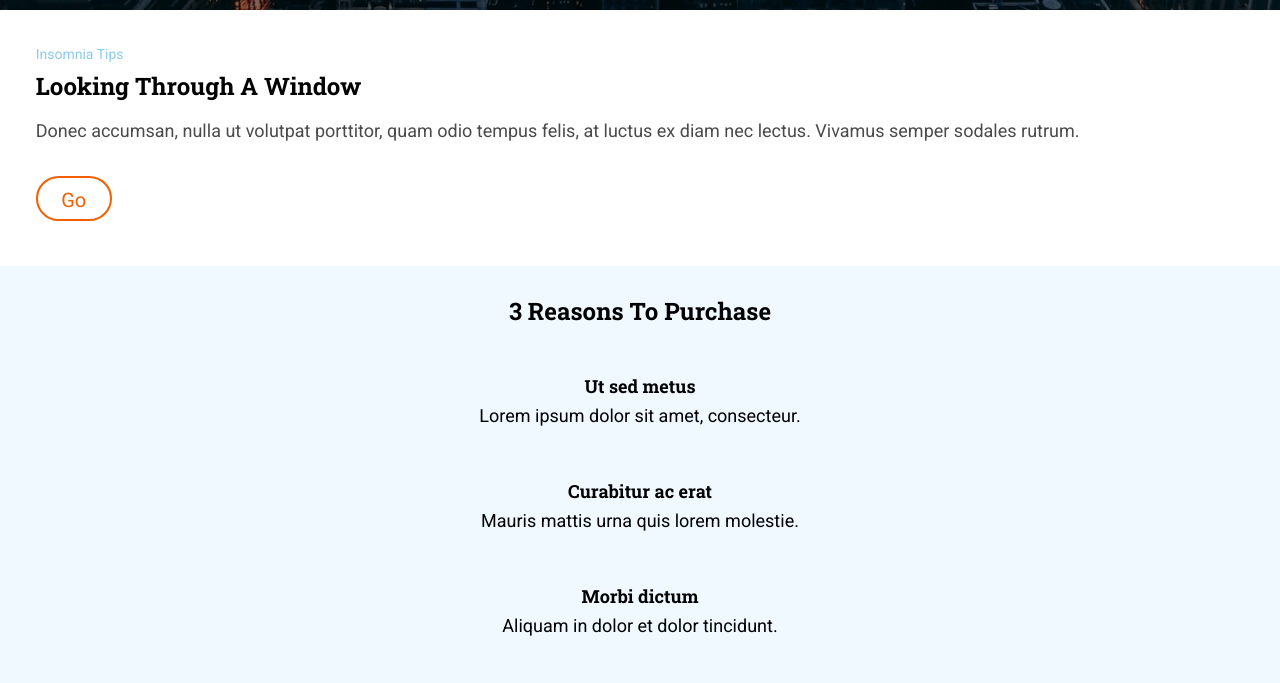
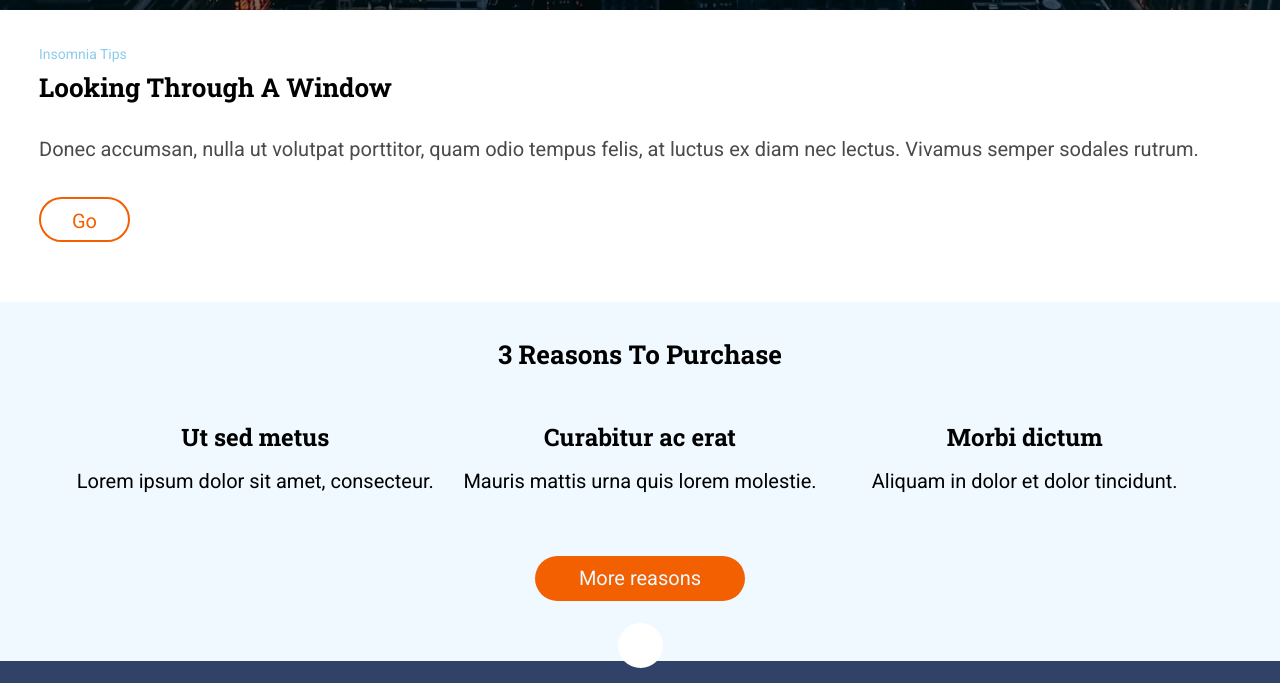
Before and after one commit to Adalab/modulo-1-evaluacion-final-Milda-Grabyte, a website: page docs/index.html in a window 1280 px wide. Shown: the part 790-1473 px from the top of the page. Drawn offline with nearby package versions, Linux system fonts and the light colour scheme; files that its build step writes are made by us from their sources.

Commit message:
add main section tablet version

```diff
--- a/src/scss/layout/_main-section.scss
+++ b/src/scss/layout/_main-section.scss
@@ -5,7 +5,7 @@
   justify-items: start;
   padding: 0 15px;
   @media all and (min-width: 768px) {
-    padding: 0 35.7px;
+    padding: 0 39px;
   }
   &__small {
     grid-row: 1 / 2;
@@ -30,6 +30,10 @@
     letter-spacing: normal;
     color: #000000;
     padding: 0 0 15px 0;
+    @media all and (min-width: 768px) {
+      font-size: 26px;
+      padding: 0 0 30px 0;
+    }
   }
   &__text {
     grid-row: 3 / 4;
@@ -42,6 +46,9 @@
     letter-spacing: normal;
     color: #4a4a4a;
     padding: 0 0 30px 0;
+    @media all and (min-width: 768px) {
+      font-size: 20px;
+    }
   }
   &__btn--go {
     grid-row: 4 / 5;
@@ -59,6 +66,11 @@
     text-align: center;
     color: #f26002;
     margin: 0 0 45px 0;
+    @media all and (min-width: 768px) {
+      font-size: 20px;
+      width: 91px;
+      margin: 0 0 60px 0;
+    }
   }
 }
 
@@ -70,7 +82,7 @@
   background-color: #eff9ff;
   padding: 0 15px;
   @media all and (min-width: 768px) {
-    padding: 0 35.7px;
+    padding: 0 39px;
   }
   &__title {
     grid-row: 1 / 2;
@@ -84,6 +96,10 @@
     text-align: center;
     color: #000000;
     padding: 30px 0 45px 0;
+    @media all and (min-width: 768px) {
+      font-size: 26px;
+      line-height: 1.73;
+    }
   }
   &__list-wrapper {
     list-style: none;
@@ -91,9 +107,17 @@
     display: grid;
     grid-template-columns: 1fr;
     grid-template-rows: auto auto auto;
+    @media all and (min-width: 768px) {
+      grid-template-columns: 1fr 1fr 1fr;
+      grid-template-rows: auto;
+      column-gap: 27.7px;
+    }
     &--1, &--2, &--3 {
       display: block;
       padding: 0 0 45px 0;
+      @media all and (min-width: 768px) {
+        padding: 0 0 60px 0;
+      }
     }
   }
   &__btn--more-reasons {
@@ -112,6 +136,9 @@
     text-align: center;
     color: #eff9ff;
     margin: 0 0 60px 0;
+    @media all and (min-width: 768px) {
+      width: 210px;
+    }
   }
 }
 
@@ -126,6 +153,11 @@
     letter-spacing: normal;
     text-align: center;
     color: #000000;
+    @media all and (min-width: 768px) {
+      font-size: 24px;
+      line-height: 1.25;
+      padding: 0 0 14px 0;
+    }
   }
   &__text {
     font-family: "Roboto";
@@ -137,5 +169,9 @@
     letter-spacing: normal;
     text-align: center;
     color: #000000;
+    @media all and (min-width: 768px) {
+      font-size: 20px;
+      line-height: 1.5;
+    }
   }
 }
```
